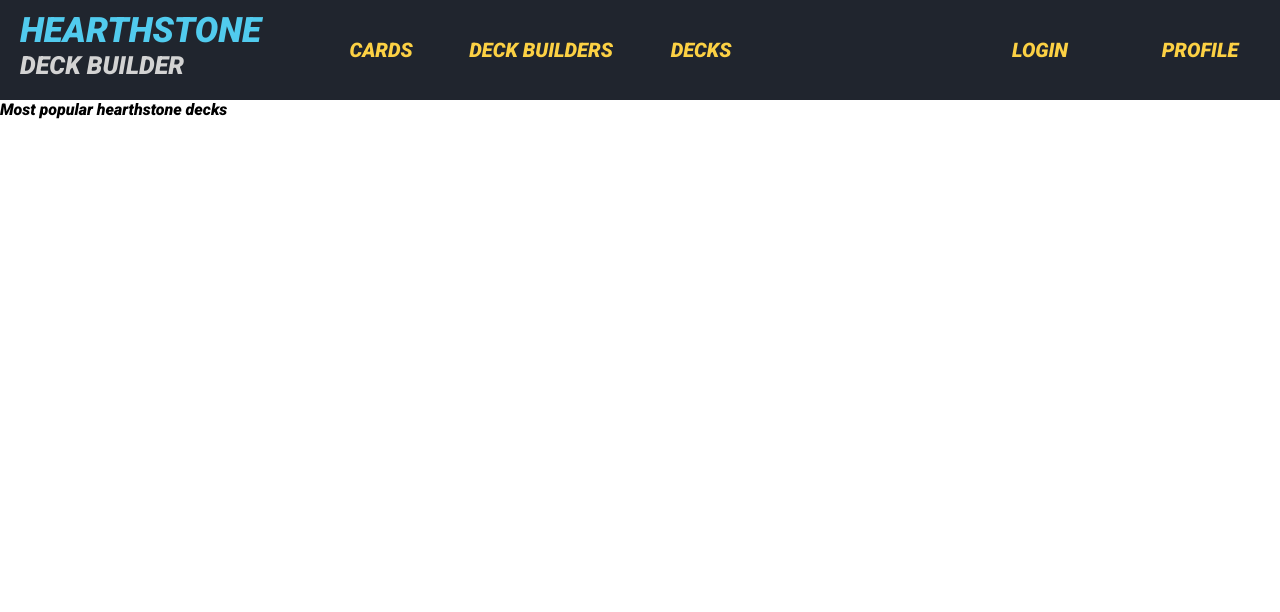
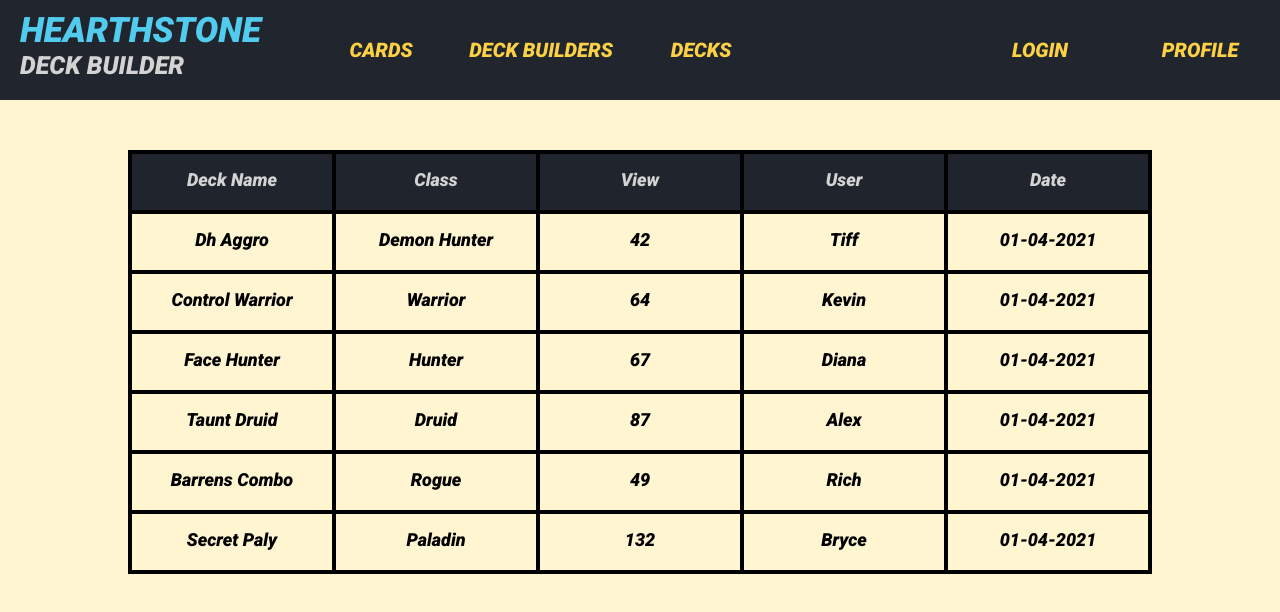
Before and after one commit to HetuAlexandre/hs-deck-building, a React (Create React App) app in the folder frontend/: page /premadeDecks in a window 1280 px wide. Shown: the top 612 px of the page. Built offline with nearby package versions, Linux system fonts and the light colour scheme; no server answers.

Commit message:
mockup the idea of post premade deck

```diff
--- a/frontend/src/pages/PremadeDecks.js
+++ b/frontend/src/pages/PremadeDecks.js
@@ -1,8 +1,179 @@
 import React from "react";
-// import styled from "styled-components"
+import styled from "styled-components";
 
 const PremadeDecks = () => {
-  return <div>Most popular hearthstone decks</div>;
+  return (
+    <Wrapper>
+      <Container>
+        <Table>
+          <Slot>
+            <SpanTable>Deck Name</SpanTable>
+          </Slot>
+          <Slot>
+            <SpanTable>Class</SpanTable>
+          </Slot>
+          <Slot>
+            <SpanTable>View</SpanTable>
+          </Slot>
+          <Slot>
+            <SpanTable>User</SpanTable>
+          </Slot>
+          <Slot>
+            <SpanTable>Date</SpanTable>
+          </Slot>
+        </Table>
+        <InsertDeck>
+          <Slot>
+            <Span>Dh Aggro</Span>
+          </Slot>
+          <Slot>
+            <Span>Demon Hunter</Span>
+          </Slot>
+          <Slot>
+            <Span>42</Span>
+          </Slot>
+          <Slot>
+            <Span>Tiff</Span>
+          </Slot>
+          <Slot>
+            <Span>01-04-2021</Span>
+          </Slot>
+        </InsertDeck>
+        <InsertDeck>
+          <Slot>
+            <Span>Control Warrior</Span>
+          </Slot>
+          <Slot>
+            <Span>Warrior</Span>
+          </Slot>
+          <Slot>
+            <Span>64</Span>
+          </Slot>
+          <Slot>
+            <Span>Kevin</Span>
+          </Slot>
+          <Slot>
+            <Span>01-04-2021</Span>
+          </Slot>
+        </InsertDeck>
+        <InsertDeck>
+          <Slot>
+            <Span>Face Hunter</Span>
+          </Slot>
+          <Slot>
+            <Span>Hunter</Span>
+          </Slot>
+          <Slot>
+            <Span>67</Span>
+          </Slot>
+          <Slot>
+            <Span>Diana</Span>
+          </Slot>
+          <Slot>
+            <Span>01-04-2021</Span>
+          </Slot>
+        </InsertDeck>
+        <InsertDeck>
+          <Slot>
+            <Span>Taunt Druid</Span>
+          </Slot>
+          <Slot>
+            <Span>Druid</Span>
+          </Slot>
+          <Slot>
+            <Span>87</Span>
+          </Slot>
+          <Slot>
+            <Span>Alex</Span>
+          </Slot>
+          <Slot>
+            <Span>01-04-2021</Span>
+          </Slot>
+        </InsertDeck>
+        <InsertDeck>
+          <Slot>
+            <Span>Barrens Combo</Span>
+          </Slot>
+          <Slot>
+            <Span>Rogue</Span>
+          </Slot>
+          <Slot>
+            <Span>49</Span>
+          </Slot>
+          <Slot>
+            <Span>Rich</Span>
+          </Slot>
+          <Slot>
+            <Span>01-04-2021</Span>
+          </Slot>
+        </InsertDeck>
+        <InsertDeck>
+          <Slot>
+            <Span>Secret Paly</Span>
+          </Slot>
+          <Slot>
+            <Span>Paladin</Span>
+          </Slot>
+          <Slot>
+            <Span>132</Span>
+          </Slot>
+          <Slot>
+            <Span>Bryce</Span>
+          </Slot>
+          <Slot>
+            <Span>01-04-2021</Span>
+          </Slot>
+        </InsertDeck>
+      </Container>
+    </Wrapper>
+  );
 };
+const Wrapper = styled.div`
+  width: 100%;
+  height: 100vh;
+  display: flex;
+  flex-direction: column;
+
+  align-items: center;
+  background-color: #fff5d0;
+`;
+const Container = styled.div`
+  flex-direction: column;
+  justify-content: center;
+  align-items: center;
+  width: 80%;
+  margin-top: 50px;
+  border: 2px solid black;
+`;
+const Table = styled.div`
+  display: flex;
+  text-align: center;
+  width: 100%;
+  height: 60px;
+  color: white;
+  background-color: rgba(21, 26, 35, 0.95);
+`;
+
+const InsertDeck = styled.div`
+  display: flex;
+  text-align: center;
+  width: 100%;
+  height: 60px;
+`;
+const Slot = styled.div`
+  width: 100%;
+  height: 100%;
+  border: 2px solid black;
+  padding-top: 15px;
+  /* padding: 10px; */
+  align-items: center;
+`;
+const SpanTable = styled.div`
+  font-size: 18px;
+  color: lightgray;
+`;
+const Span = styled.div`
+  font-size: 18px;
+`;
 
 export default PremadeDecks;
```
